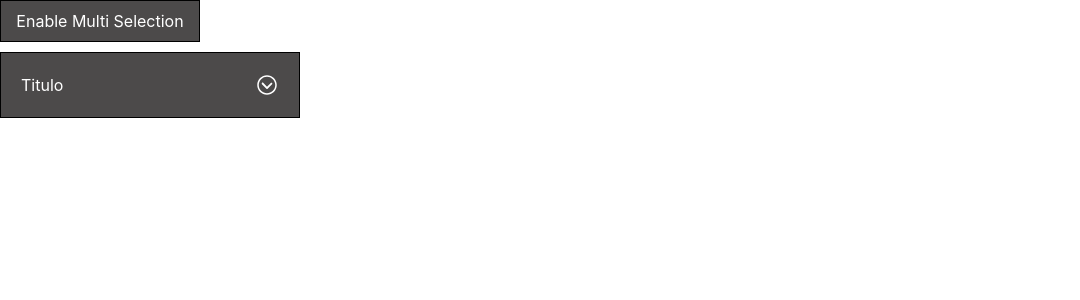
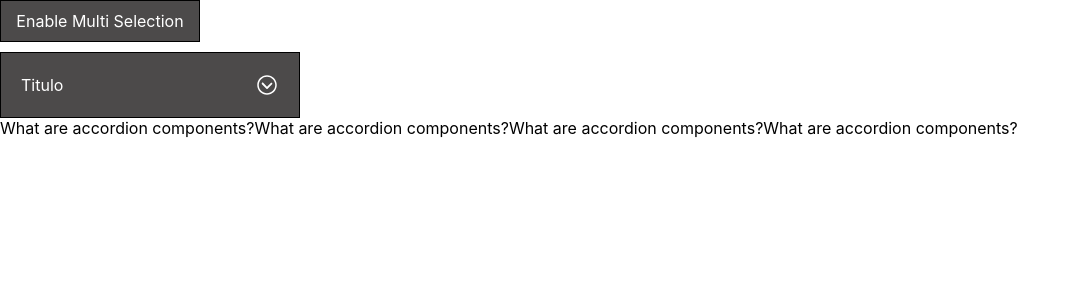
Before and after one commit to lucasgabriel2806/react-projects, a React (Create React App) app: page / in a window 1280 px wide. Shown: the top 300 px of the page, without its empty margins (0-1080 px from the left). Built offline with nearby package versions, Linux system fonts and the light colour scheme.

Commit message:
Adicionando map no array de objetos

```diff
--- a/src/components/accordian/Accordian.jsx
+++ b/src/components/accordian/Accordian.jsx
@@ -3,6 +3,9 @@ import { useEffect, useState } from 'react';
 import { IoIosArrowDropdown } from 'react-icons/io';
 
 import './styles.css';
+
+import './data.js';
+import data from './data.js';
 
 function Accordian() {
 
@@ -10,7 +13,7 @@ function Accordian() {
 
     useEffect(() => {
 
-        console.log(`Multi Selection: ${selected}`);
+        // console.log(`Multi Selection: ${selected}`);
 
     }, [selected])
 
@@ -56,6 +59,20 @@ function Accordian() {
 
             </div>
 
+            <p>
+
+                {
+
+                    data.map(num => {
+
+                        return num.question;
+
+                    })
+
+                }
+
+            </p>
+
         </>
 
     )
--- a/src/components/accordian/data.js
+++ b/src/components/accordian/data.js
@@ -1,3 +1,4 @@
+// Array de objetos
 const data = [
     {
         id: '1',
--- a/src/components/accordian/styles.css
+++ b/src/components/accordian/styles.css
@@ -18,9 +18,9 @@
 
 }
 
-.accordian {
+/* .accordian {
 
-}
+} */
 
 .icon {
     font-size: 1.5em;
```
